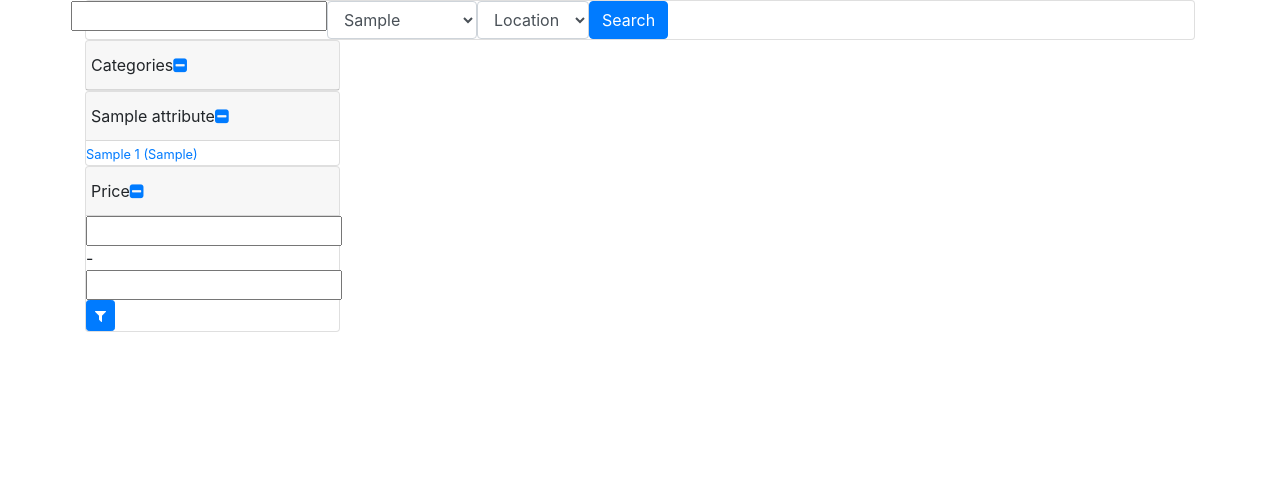
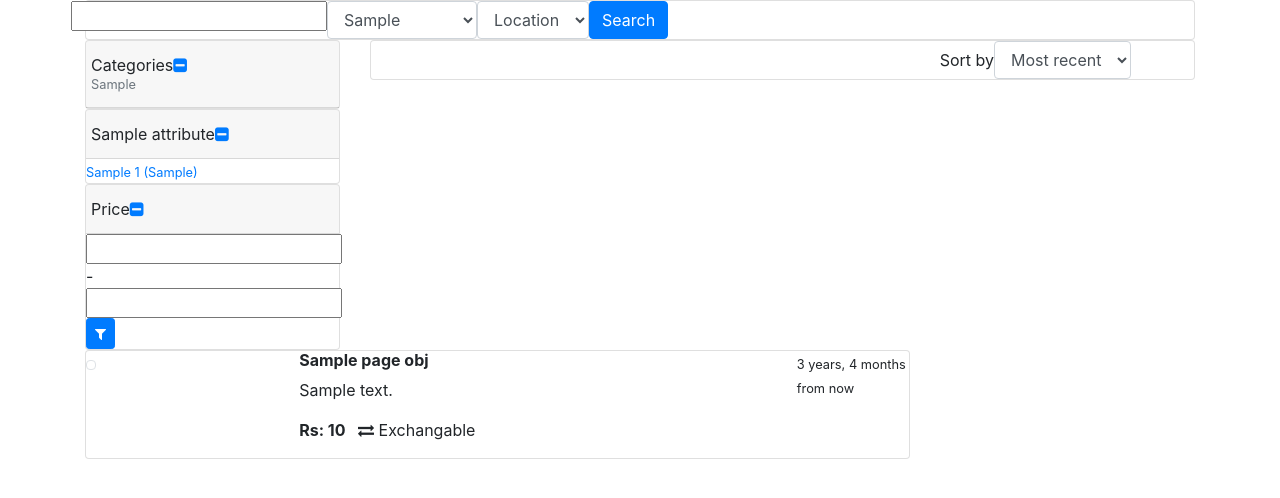
Before and after one commit to dekanayake/sell_or_exhange, a Django app: template product/templates/product/product_search.html in a window 1280 px wide. Shown: the top 498 px of the page. Run offline with Django 3.2, Linux system fonts and the light colour scheme; the template is opened without the code that fills it: most values are stand-ins (such as "Sample title", 1, 10 or a date in 2020); form fields are guessed from the names that the template uses; some libraries are stand-ins or nearby versions.

Commit message:
Added sort by and product row view

```diff
--- a/product/forms.py
+++ b/product/forms.py
@@ -106,6 +106,7 @@
 
     def __init__(self, *args, **kwargs):
         self.selected_facets_or = kwargs.pop("selected_facets_or", [])
+        self.sort_by = kwargs.pop("sort_by",None)
         super(ProductSearchForm, self).__init__(*args, **kwargs)
 
     category = forms.CharField(required=False)
@@ -124,6 +125,9 @@
         if self.cleaned_data['maxPrice']:
                 sqs = sqs.filter(price__lte=long(self.cleaned_data['maxPrice']))
 
+        if self.sort_by:
+                sqs = sqs.order_by(self.sort_by)
+
         or_facets = {}
         for facet in self.selected_facets_or:
             if ":" not in facet:
--- a/product/templates/product/product_search.html
+++ b/product/templates/product/product_search.html
@@ -65,7 +65,7 @@
                             <h7 class="card-title">
                                     Categories
                             </h7>
-                            {% if category_facet_hide %}<div class="card-subtitle text-muted"><small>{{selected_category.1}}</small></div>{% endif %}
+                            <div class="card-subtitle text-muted"><small>{{selected_category.1}}</small></div>
                         </div>
                         <div class="col-xs-4">
                             <a class="pull-right" href="
@@ -101,6 +101,31 @@
             {% include "product/product_search/variant_list.html"  %}
             {% include "product/product_search/price_facet.html" %}
         </div>
+
+        <div class="col-sm-9 p-l-0">
+            <div class="card card-block">
+                <div class="row">
+                    <div class="col-sm-6"></div>
+                    <div class="col-sm-2"></div>
+                    <div class="col-sm-4 pull-right">
+                        <div class="form-inline">
+                            <div class="form-group">
+                                <label >Sort by</label>
+                                <select class="form-control" id="sortSelect" data-url="{{sort_by_url}}">
+                                    <option value="postedDate" {%if selected_sort_by = 'postedDate'%} selected {% endif %}>Most recent</option>
+                                    <option value="price" {%if selected_sort_by = 'price'%} selected {% endif %}>Low prices</option>
+                                    <option value="-price" {%if selected_sort_by = '-price'%} selected {% endif %}>High prices</option>
+                                </select>
+                            </div>
+                       </div>
+                    </div>
+                </div>
+            </div>
+        </div>
+
+        {% for result in page_obj.object_list %}
+            {% include "product/product_search/product_row.html" with result=result %}
+        {% endfor %}
     </div>
 
 </div>
@@ -114,6 +139,22 @@
 <script type="text/javascript">
 
     {% include "product/product_search/price_facet.js" %}
+
+    $(document).ready(function(){
+
+        $('#sortSelect').bind('change',function() {
+              var sortField = $('#sortSelect option:selected').val();
+              var url = $("#sortSelect").data("url");
+
+              if (sortField){
+                 url = url.concat('&sort_by=' + escape(sortField));
+              }
+
+
+              window.location.href = url;
+        });
+
+   });
 </script>
 
 {% endblock %}
--- a/product/templates/product/product_search/or_variant_facet.html
+++ b/product/templates/product/product_search/or_variant_facet.html
@@ -5,9 +5,9 @@
         <div class="row">
             <div class="col-xs-8">
                 <h7 class="card-title">
-                   {{ attribute.name }}
+                   {{ attribute.displayLabel }}
                 </h7>
-                {% if  attribute.pk in variant_facet_hidden_facets_dict.keys %}
+
                      <div class="card-subtitle text-muted">
                          {% if attribute.pk in variants_facets_selected_variant_names.keys %}
                              {% for selected_facet in variants_facets_selected_variant_names|get_item:attribute.pk %}
@@ -15,7 +15,7 @@
                              {% endfor %}
                          {% endif %}
                      </div>
-                {% endif %}
+
 
             </div>
             <div class="col-xs-4">
--- a/product/templates/product/product_search/price_facet.html
+++ b/product/templates/product/product_search/price_facet.html
@@ -52,7 +52,7 @@
                 <div class="form-group">
                     {{form.maxPrice|attr:"class:form-control form-control-sm"|attr:"placeholder:Max"|attr:"size:5" }}
                 </div>
-                <button type="submit" class="btn btn-primary btn-sm" id="filterPriceFacetBtn"><i class="fa fa-filter" aria-hidden="true"></i></button>
+                <button type="submit" class="btn btn-primary btn-sm" id="filterPriceFacetBtn" data-filter-url="{{price_facet_filter_url}}"><i class="fa fa-filter" aria-hidden="true"></i></button>
             </div>
         </div>
     {% endif %}
--- a/product/templates/product/product_search/price_facet.js
+++ b/product/templates/product/product_search/price_facet.js
@@ -7,7 +7,7 @@
     $( "#filterPriceFacetBtn" ).click(function() {
        var minPrice = $('#{{form.minPrice.id_for_label}}').val();
           var maxPrice = $('#{{form.maxPrice.id_for_label}}').val();
-          var url = '{{price_facet_filter_url}}';
+          var url = $("#filterPriceFacetBtn").data("filter-url");
 
           if (minPrice){
              url = url.concat('&minPrice=' + escape(minPrice));
--- /dev/null
+++ b/product/templates/product/product_search/product_row.html
@@ -0,0 +1,38 @@
+{% load humanize %}
+<div class="col-sm-9 p-l-0 ">
+    <div class="card card-block">
+        <div class="row">
+            <div class="col-sm-3 ">
+
+                    <img src="{{result.previewImageURL}}" class="img-thumbnail"/>
+
+            </div>
+            <div class="col-sm-7 pull-left p-l-0">
+                <h6 class="font-weight-bold">{{result.title}}</h6>
+                <p>{{result.description|striptags|truncatewords:20}}</p>
+                {% if result.price %}
+                  <ul class="list-inline">
+                      <li class="list-inline-item font-weight-bold">
+                          Rs:{% if result.price > 100000 %}
+                            {{result.price|intcomma}}
+                          {% else %}
+                             {{result.price| intword}}
+                          {% endif %}
+                      </li>
+                      {% if result.exchangeable %}
+                        <li class="list-inline-item"> <span class="tag tag-pill tag-default"><i class="fa fa-exchange" aria-hidden="true"></i> Exchangable</span></li>
+                      {% endif %}
+                  </ul>
+                {% endif %}
+
+            </div>
+
+            <div class="col-sm-2">
+                <ul class="list-unstyled">
+                    <li><small>{{result.postedDate|naturaltime}}</small></li>
+                </ul>
+            </div>
+
+        </div>
+    </div>
+</div>
--- a/product/templates/product/product_search/variant_facet.html
+++ b/product/templates/product/product_search/variant_facet.html
@@ -5,9 +5,9 @@
         <div class="row">
             <div class="col-xs-8">
                 <h7 class="card-title">
-                    {{ attribute.name }}
+                    {{ attribute.displayLabel }}
                 </h7>
-                {% if  attribute.pk in variant_facet_hidden_facets_dict.keys %}
+
                 <div class="card-subtitle text-muted">
                     {% if attribute.pk in variants_facets_selected_variant_names.keys %}
                      {% with selected_variant=variants_facets_selected_variant_names|get_item:attribute.pk %}
@@ -15,7 +15,7 @@
                      {% endwith %}
                     {% endif %}
                 </div>
-                {% endif %}
+
 
             </div>
             <div class="col-xs-4">
```
Also changed, not shown: product/search_indexes.py (+20 -0 lines), product/templates/product/product_search/facet.html (+8 -7 lines), product/view/product_search_view.py (+11 -0 lines).
